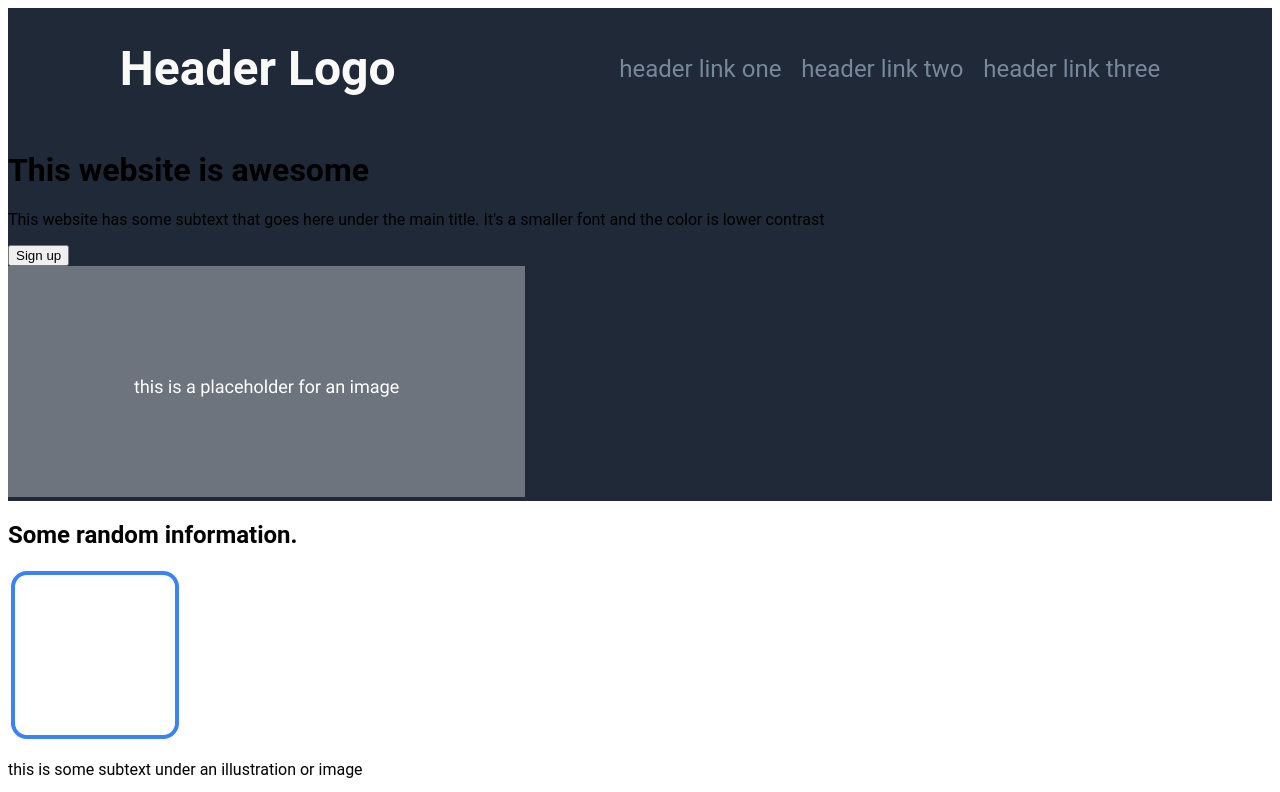
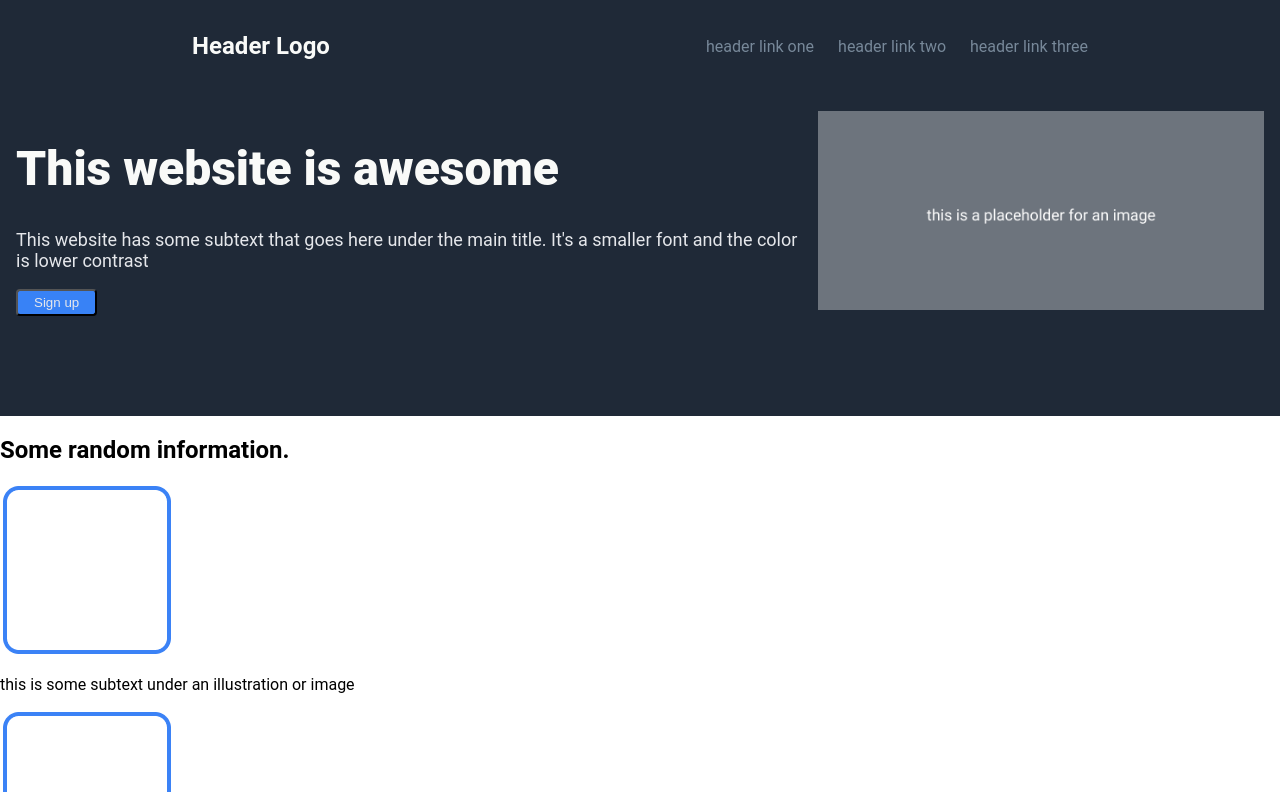
Before and after one commit to kennn1510/landing-page, a plain HTML site: page index.html in a window 1280 px wide. Shown: the top 792 px of the page. Drawn offline with Linux system fonts and the light colour scheme.

Commit message:
Add upper-section div
Still working on aligning the edges of the header
and hero, thinking maybe this approach to containerize them

```diff
--- a/index.html
+++ b/index.html
@@ -7,6 +7,7 @@
     <link rel="stylesheet" href="style.css" />
   </head>
   <body>
+    <div class="upper-section">
       <header>
         <h1>Header Logo</h1>
         <ul>
@@ -35,6 +36,7 @@
             src="./images/placeholder-image.png"
             alt="Grey placeholder image"
           />
+        </div>
       </div>
     </div>
     <div class="information">
--- a/style.css
+++ b/style.css
@@ -2,6 +2,34 @@ body {
   display: flex;
   flex-direction: column;
   font-family: Roboto;
+  margin: 0;
+  box-sizing: border-box;
+}
+
+.upper-section {
+  background-color: #1f2937;
+}
+
+header {
+  display: flex;
+  /* background-color: #1f2937; */
+  justify-content: space-around;
+  align-items: center;
+  gap: 24px;
+  padding: 16px;
+}
+
+header > h1 {
+  font-size: 24px;
+  color: #f9faf8;
+}
+
+ul {
+  list-style-type: none;
+  margin: 0;
+  padding: 0;
+  display: flex;
+  gap: 24px;
 }
 
 a {
@@ -9,23 +37,39 @@ a {
   color: lightslategrey;
 }
 
-header {
+.hero {
   display: flex;
-  justify-content: space-around;
+  /* background-color: #1f2937; */
+  justify-content: space-evenly;
   align-items: center;
-  font-size: 24px;
-  color: #f9faf8;
+  gap: 10px;
+  padding: 16px 16px 100px;
 }
 
-header,
-.hero {
+.hero-text > h1 {
+  font-size: 48px;
+  color: #f9faf8;
+  font-weight: 900;
+}
+
+.hero-text > p {
+  font-size: 18px;
+  color: #e5e7eb;
+}
+
+.hero-text > button {
+  background-color: #3882f6;
+  border-radius: 4px;
+  padding: 4px 16px;
+  color: #e5e7eb;
+}
+
+.hero-image > img {
+  max-width: 100%;
+  height: auto;
+}
+
+footer {
+  display: flex;
   background-color: #1f2937;
 }
-
-ul {
-  list-style-type: none;
-  margin: 0;
-  padding: 0;
-  display: flex;
-  gap: 20px;
-}
```
Lines whose indentation alone changed are shown as unchanged.
